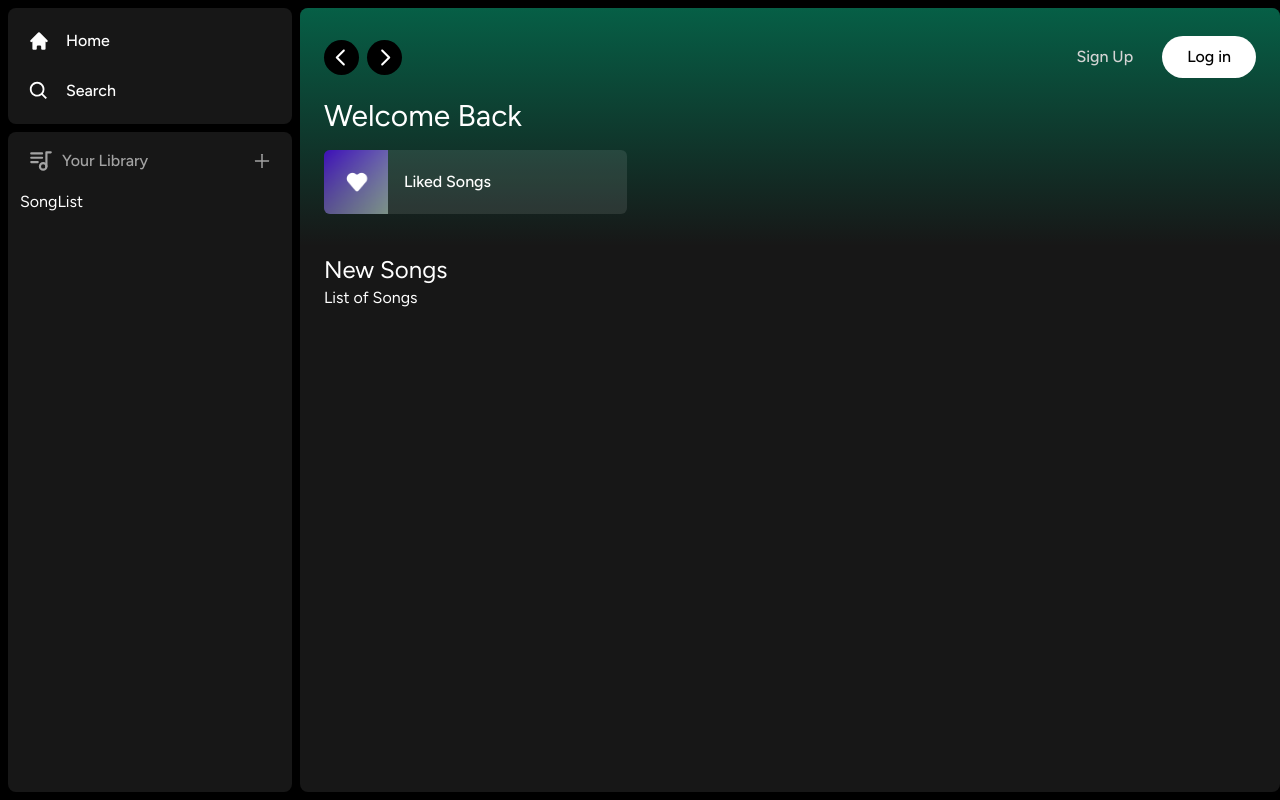
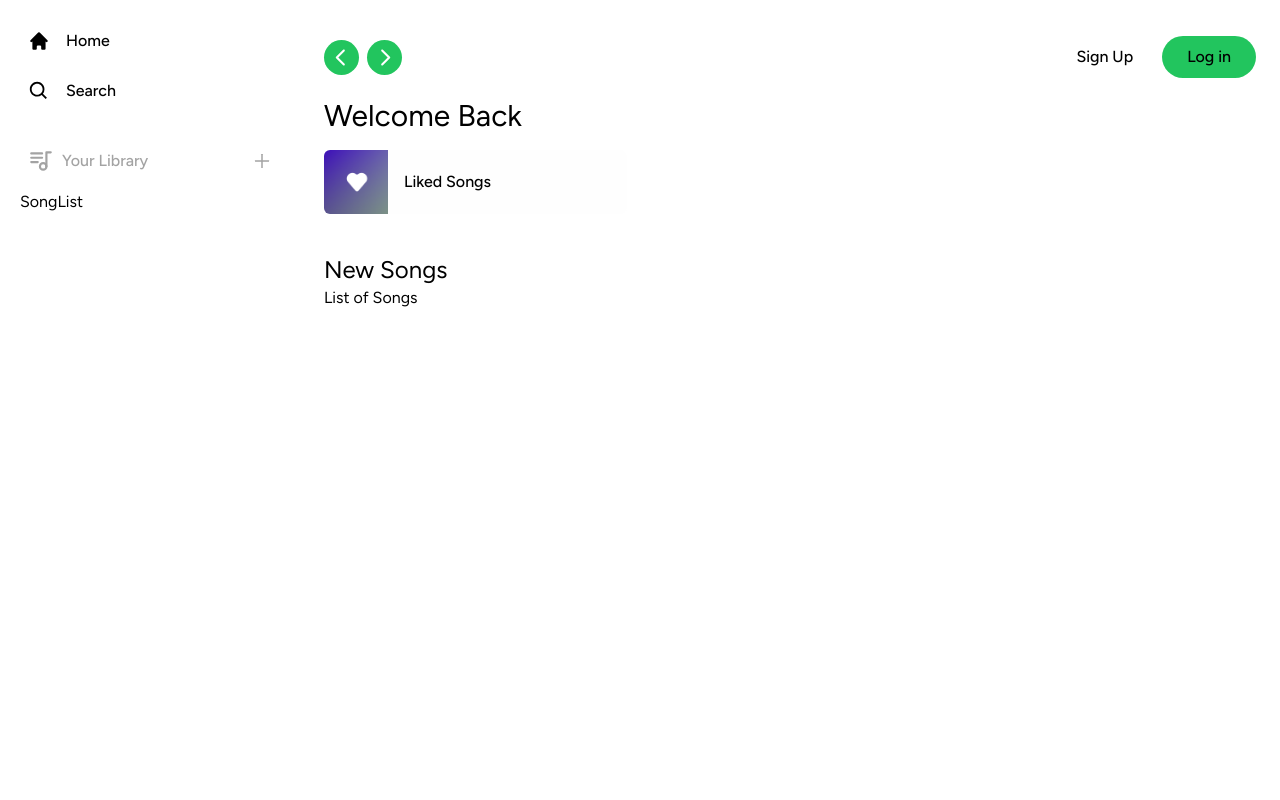
Before and after one commit to DariusGuillaume/Spotify-Clone, a Next.js app: page / in a window 1280 px wide. Built offline with nearby package versions, Linux system fonts and the light colour scheme.

Commit message:
light mode concept layout added

```diff
--- a/app/(site)/page.tsx
+++ b/app/(site)/page.tsx
@@ -3,10 +3,10 @@ import ListItem from '@/components/ListItem'
 
 export default function Home() {
   return (
-  <div className="bg-neutral-900 rounded-lg h-full w-full overflow-hidden overflow-y-auto">
+  <div className="bg-white rounded-lg h-full w-full overflow-hidden overflow-y-auto">
     <Header>
       <div className='mb-2  '>
-      <h1 className='text-white
+      <h1 className='text-black
       text-3xl text-semibold'>Welcome Back</h1>
 
       <div className='grid grid-cols-1 sm:grid-cols-2
@@ -22,9 +22,9 @@ export default function Home() {
     </Header>
     <div className='mt-2 mb-7 px-6'>
     <div className='flex justify-between items-center'>
-    <h1 className='text-white text-2xl text-semibold'>New Songs</h1>
+    <h1 className='text-black text-2xl text-semibold'>New Songs</h1>
     </div>
-    <div>
+    <div className='text-black'>
       List of Songs
     </div>
 
--- a/app/globals.css
+++ b/app/globals.css
@@ -5,7 +5,7 @@
 
 html,body, :root {
   height:100%;
-  background-color: black;
-  color-scheme: dark;
+  background-color: white;
+  color-scheme: bright;
 
 }
--- a/components/Box.tsx
+++ b/components/Box.tsx
@@ -7,7 +7,7 @@ className?:string ;
 }
 const Box: React.FC<BoxProps> = ({children,className}) => {
   return (
-    <div className= {twMerge(`bg-neutral-900 rounded-lg h-fit w-full`, className)}>
+    <div className= {twMerge(`bg-white rounded-lg h-fit w-full`, className)}>
         {children}
         </div>
   );
--- a/components/Header.tsx
+++ b/components/Header.tsx
@@ -19,17 +19,17 @@ const Header: React.FC<HeaderProps> = ({ children, className }) => {
 
     return (
         <div className={twMerge(`h-fit bg-gradient-to-b
-        from-emerald-800 p-6`, className)}>
+        from-neutral-10 p-6`, className)}>
 
         <div className='w-full mb-4 flex items-center justify-between'>
         <div className='hidden md:flex gap-x-2 items-center'>
 
-        <button className = "rounded-full bg-black flex items-center justify-center hover:opacity-75 transition" >
+        <button className = "rounded-full bg-green-500 flex items-center justify-center hover:opacity-75 transition" >
         <RxCaretLeft className='text-white'
          size={35} onClick={() => router.forward()} />
         </button>
 
-        <button className = "rounded-full bg-black flex items-center justify-center hover:opacity-75 transition" >
+        <button className = "rounded-full bg-green-500 flex items-center justify-center hover:opacity-75 transition" >
         <RxCaretRight className='text-white'
          size={35} onClick={() => router.back()} />
         </button>
@@ -38,7 +38,7 @@ const Header: React.FC<HeaderProps> = ({ children, className }) => {
 
         <div className ="flex md:hidden gap-x-2 items-center">
         <button className='rounded-full p-2 bg-white flex items-center justify-center hover:opacity-75 transition'>
-            <HiHome className = "text-black" size = {20}/>
+            <HiHome className = "text-black " size = {20}/>
 
         </button>
         <button className='rounded-full p-2 bg-white flex items-center justify-center hover:opacity-75 transition'>
@@ -50,12 +50,12 @@ const Header: React.FC<HeaderProps> = ({ children, className }) => {
         <div className = "flex justify-between items-center gap-x-4">
         <>
         <div>
-        <Button onClick={() => {}} className='bg-transparent text-neutral-300 font-medium'>
+        <Button onClick={() => {}} className='bg-transparent text-black font-medium'>
         Sign Up
         </Button>
         </div>
         <div>
-        <Button  onClick={() => {}} className='bg-white px-6 py-2 text-black font-medium'>
+        <Button  onClick={() => {}} className='bg-green-500 px-6 py-2 text-black font-medium'>
        Log in
         </Button>
         </div>
--- a/components/ListItem.tsx
+++ b/components/ListItem.tsx
@@ -18,7 +18,7 @@ const router = useRouter();
 const onClick = () => { router.push(href); };
 
   return (
-  <button onClick= {onClick} className="relative group flex items-center rounded-md overflow-hidden gap-x-4 bg-neutral-100/10 hover:bg-neutral-100/20 transition pr-4">
+  <button onClick= {onClick} className="relative group flex items-center rounded-md overflow-hidden gap-x-4 bg-gray-100/10 hover:bg-gray-100/20 transition text-black pr-4">
 <div className="relative min-h-[64px] min-w-[64px]">
 <Image className = "object-cover"
 fill
@@ -30,7 +30,7 @@ alt = "Image"
 {name}
 </p>
 <div className="absolute transition opacity-0 rounded-full flex items-center justify-center bg-green-500 p-4 drop-shadow-md right-5 group-hover:opacity-100 hover:scale-110">
-<FaPlay className="text-black items-center" />
+<FaPlay className="text-white items-center" />
 </div>
   </button>
   )
--- a/components/Sidebar.tsx
+++ b/components/Sidebar.tsx
@@ -36,7 +36,7 @@ const Sidebar: React.FC<SidebarProps> = ({
 
     return (
         <div className="flex h-full">
-            <div className="hidden md:flex flex-col gap-y-2 bg-black h-full w-[300px] p-2">
+            <div className="hidden md:flex flex-col gap-y-2 bg-white h-full w-[300px] p-2">
                 <Box>
                     <div className=" flex flex-col gap-y-4 px-5 py-4">
                         {routes.map((item) => (<SidebarItem
--- a/components/SidebarItem.tsx
+++ b/components/SidebarItem.tsx
@@ -16,7 +16,7 @@ const SidebarItem: React.FC<SidebarItemProps> = ({icon : Icon,label,active,href}
     <Link href = {href}
     className = {twMerge(`flex flex-row h-auto items-center w-full gap-x-4
     text-md font-medium cursor-pointer hover:text-white transition text-neutral-400 py-1`,
-    active && "text-white")}>
+    active && "text-black")}>
         <Icon size = {26} />
         <p className="truncate w-full" > {label}</p>
     </Link>
```
Also changed, not shown: 1 other file (tests, documents, lock files or other folders).
